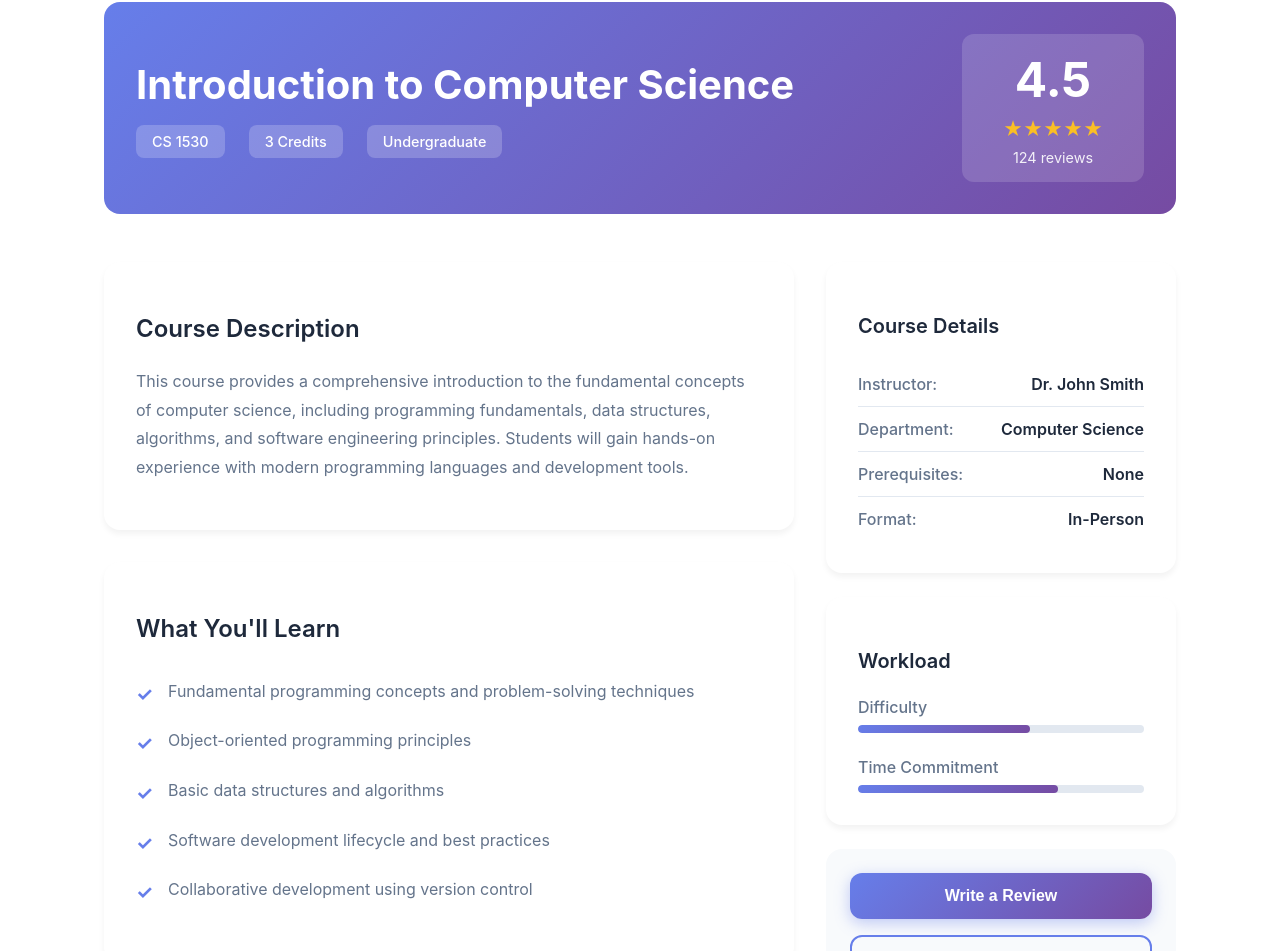
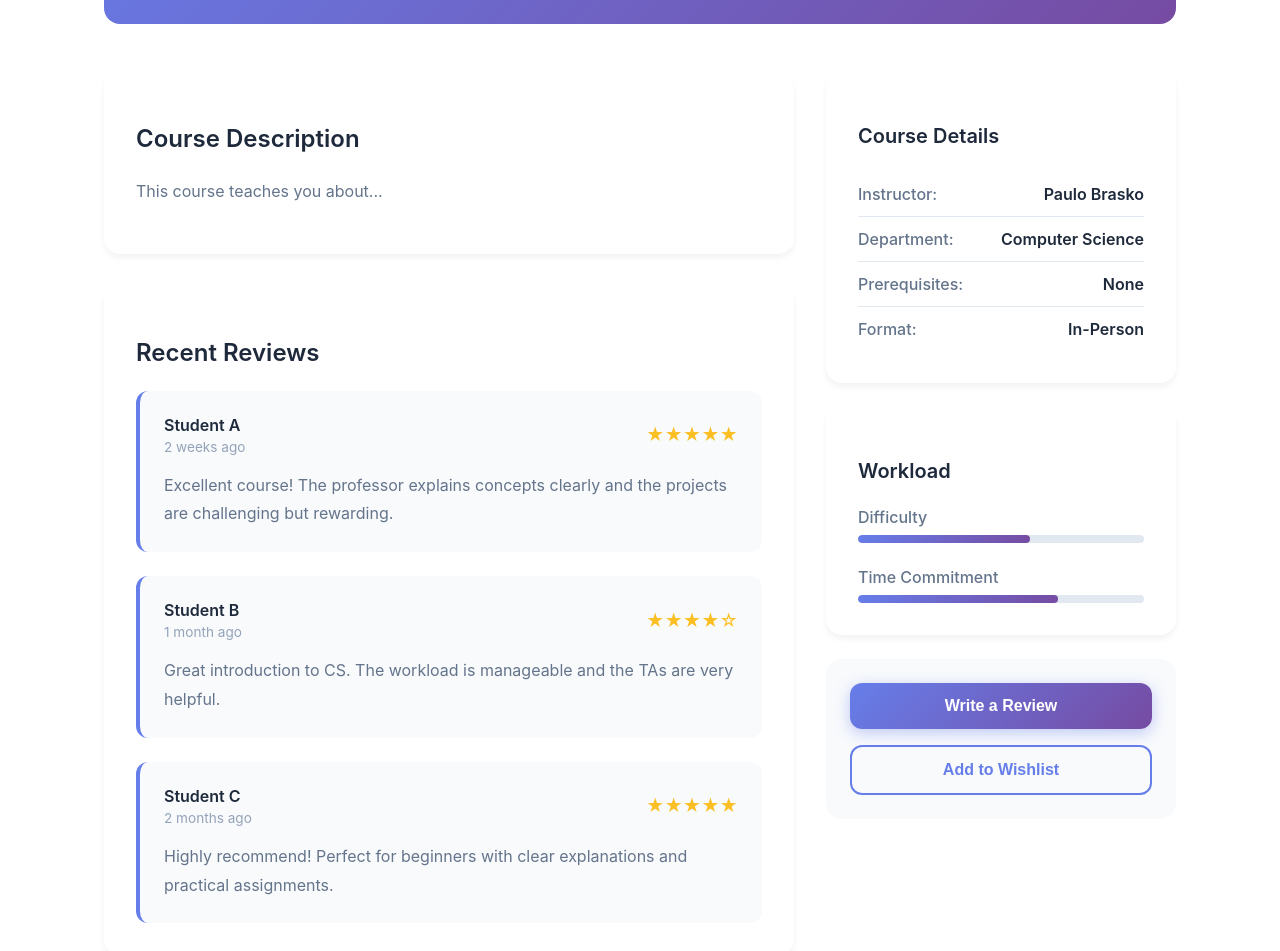
Before and after one commit to dannypeelen/Course-Review-System, an Angular app in the folder frontend/: page /courses/1 in a window 1280 px wide. Shown: the part 380-1331 px from the top of the page. Built offline with nearby package versions, Linux system fonts and the light colour scheme.

Commit message:
Update course-detail to use data from class (hard-coded) and simplify detail page

```diff
--- a/frontend/src/app/pages/course-detail/course-detail.component.html
+++ b/frontend/src/app/pages/course-detail/course-detail.component.html
@@ -1,7 +1,3 @@
-<h1>Course Detail</h1>
-<p><strong>Course Name:</strong> Introduction to Programming</p>
-<p><strong>Course Code:</strong> CS101</p>
-<p><strong>Description:</strong> This course introduces the basics of programming using Python.</p>
 <div class="course-detail-container">
   <div class="breadcrumb">
     <a routerLink="/courses">← Back to Courses</a>
@@ -9,11 +5,10 @@
 
   <div class="course-header">
     <div class="course-title-section">
-      <h1 class="course-title">Introduction to Computer Science</h1>
+      <h1 class="course-title">{{course.name}}</h1>
       <div class="course-meta">
-        <span class="course-code">CS 1530</span>
-        <span class="course-credits">3 Credits</span>
-        <span class="course-level">Undergraduate</span>
+        <span class="course-code">{{course.code}}</span>
+        <span class="course-credits">{{course.credits}} Credits</span>
       </div>
     </div>
     <div class="course-rating">
@@ -28,21 +23,8 @@
       <div class="info-card">
         <h2>Course Description</h2>
         <p>
-          This course provides a comprehensive introduction to the fundamental concepts of computer science,
-          including programming fundamentals, data structures, algorithms, and software engineering principles.
-          Students will gain hands-on experience with modern programming languages and development tools.
+          {{course.description}}
         </p>
-      </div>
-
-      <div class="info-card">
-        <h2>What You'll Learn</h2>
-        <ul class="learning-objectives">
-          <li>Fundamental programming concepts and problem-solving techniques</li>
-          <li>Object-oriented programming principles</li>
-          <li>Basic data structures and algorithms</li>
-          <li>Software development lifecycle and best practices</li>
-          <li>Collaborative development using version control</li>
-        </ul>
       </div>
 
       <div class="info-card">
@@ -95,7 +77,7 @@
         <h3>Course Details</h3>
         <div class="detail-item">
           <span class="detail-label">Instructor:</span>
-          <span class="detail-value">Dr. John Smith</span>
+          <span class="detail-value">{{course.professor}}</span>
         </div>
         <div class="detail-item">
           <span class="detail-label">Department:</span>
--- a/frontend/src/app/pages/course-detail/course-detail.component.ts
+++ b/frontend/src/app/pages/course-detail/course-detail.component.ts
@@ -1,13 +1,29 @@
 import { Component } from '@angular/core';
-import { RouterLink } from '@angular/router';
+import { RouterLink, ActivatedRoute } from '@angular/router';
+import { CommonModule } from '@angular/common';
+
 
 @Component({
   selector: 'app-course-detail',
   standalone: true,
-  imports: [RouterLink],
+  imports: [RouterLink, CommonModule],
   templateUrl: './course-detail.component.html',
   styleUrls: ['./course-detail.component.scss']
 })
 export class CourseDetailComponent {
   // Component logic goes here
+  // Hard-coded for now
+  courses = [
+    {id: 1, name: 'Web Development', code: 'CS1520', professor : 'Paulo Brasko', credits: 3, description: 'This course teaches you about...'},
+    {id: 2, name: 'Software Engineering', code: 'CS1530', professor : 'Nadine von Frankenberg', credits: 3, description: 'This course teaches you about...'},
+    {id: 3, name: 'Data Structures & Algorithms 2', code: 'CS1501', professor : 'Nicholas Farnan', credits: 3, description: 'This course teaches you about...'},
+  ];
+  course: any;
+
+  constructor(private route: ActivatedRoute) {}
+
+  ngOnInit() {
+    const id = Number(this.route.snapshot.paramMap.get('id'));
+    this.course = this.courses.find(c => c.id === id);
+  }
 }
--- a/frontend/src/app/pages/courses/courses.component.ts
+++ b/frontend/src/app/pages/courses/courses.component.ts
@@ -11,8 +11,8 @@ import { RouterLink } from '@angular/router'
 export class CoursesComponent {
 // Hard-coded courses for now
   courses = [
-    {id: 1, name: 'CS1520 - Web Development', professor : 'Paulo Brasko', credits: 3},
-    {id: 2, name: 'CS1530 - Software Engineering', professor : 'Nadine von Frankenberg', credits: 3},
-    {id: 3, name: 'CS1501 - Data Structures & Algorithms 2', professor : 'Nicholas Farnan', credits: 3},
+    {id: 1, name: 'Web Development', code: 'CS1520', professor : 'Paulo Brasko', credits: 3, description: 'This course teaches you about...'},
+    {id: 2, name: 'Software Engineering', code: 'CS1530', professor : 'Nadine von Frankenberg', credits: 3, description: 'This course teaches you about...'},
+    {id: 3, name: 'Data Structures & Algorithms 2', code: 'CS1501', professor : 'Nicholas Farnan', credits: 3, description: 'This course teaches you about...'},
   ];
 }
```
